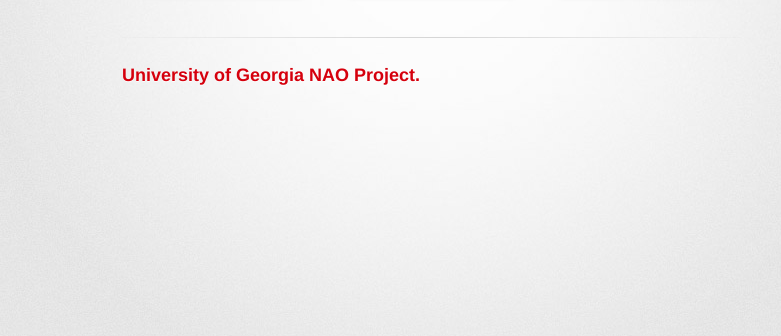
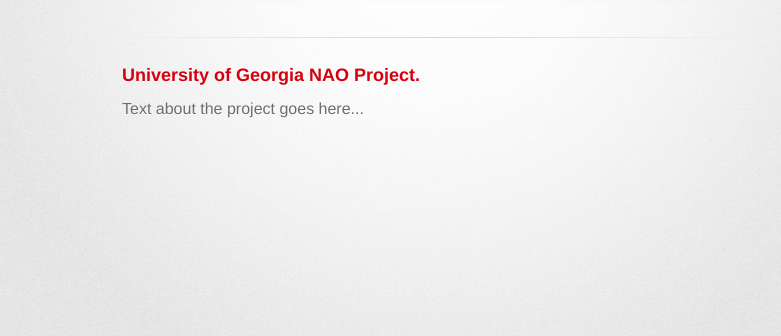
Before and after one commit to NaoProjectUGA/NaoWebsite, a plain HTML site: page index.html in a window 1280 px wide. Shown: the part 178-514 px from the top of the page, without its empty margins (208-989 px from the left). Drawn offline with Linux system fonts and the light colour scheme; a web font is replaced by a local one.

Commit message:
Fixing link

```diff
--- a/index.html
+++ b/index.html
@@ -51,10 +51,11 @@
 
 
 
+
+
+<p>Text about the project goes here...</p>
+
 <!--
-
-<p>This automatic page generator is the easiest way to create beautiful pages for all of your projects. Author your page content here using GitHub Flavored Markdown, select a template crafted by a designer, and publish. After your page is generated, you can check out the new branch:</p>
-
 <pre><code>$ cd your_repo_root/repo_name
 $ git fetch origin
 $ git checkout gh-pages
```
